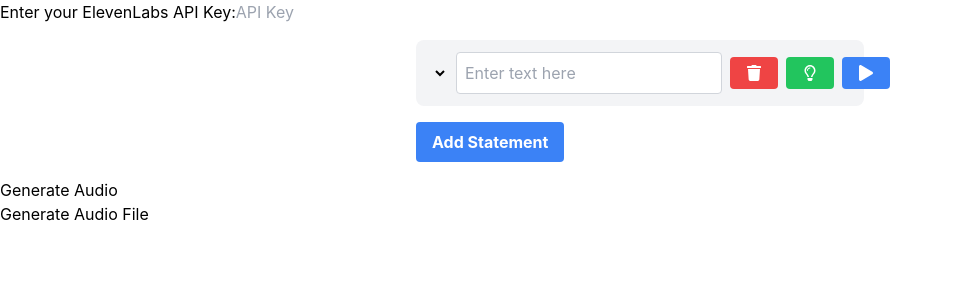
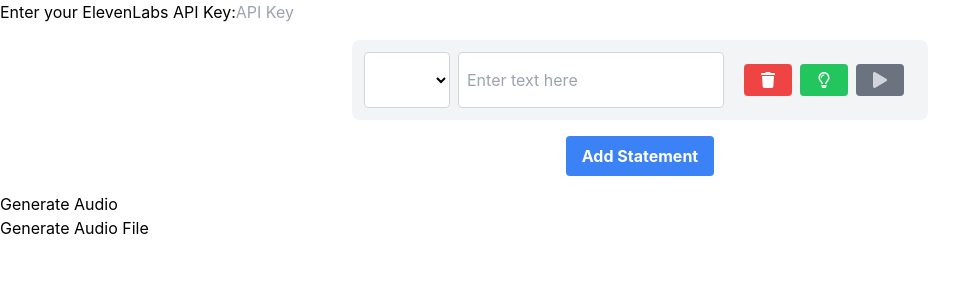
Before and after one commit to szulcmaciej/debater, a React (Create React App) app: page / in a window 1280 px wide. Both pictures are taken after a click on the button "Add Statement". Shown: the top 300 px of the page, without its empty margins (0-966 px from the left). Built offline with nearby package versions, Linux system fonts and the light colour scheme.

Commit message:
DialogCreation UI

```diff
--- a/src/components/DialogCreation.js
+++ b/src/components/DialogCreation.js
@@ -48,11 +48,11 @@ const playAudio = async (statement) => {
 
   return (
     <div className="flex flex-col items-center p-4">
-      <div className="w-full max-w-md space-y-4">
+    <div className="w-full max-w-xl space-y-4">
         {dialog.map((statement, index) => (
-          <div key={index} className="flex items-center space-x-2 bg-gray-100 p-3 rounded-lg">
+            <div key={index} className="flex flex-col sm:flex-row space-y-2 sm:space-y-0 sm:space-x-2 bg-gray-100 p-3 rounded-lg">
                 <select
-              className="bg-transparent flex-1"
+                    className="flex-1 bg-white border border-gray-300 p-2 rounded"
                     value={statement.speaker}
                     onChange={(e) => updateStatement(index, 'speaker', e.target.value)}
                 >
@@ -67,6 +67,7 @@ const playAudio = async (statement) => {
                     onChange={(e) => updateStatement(index, 'text', e.target.value)}
                     placeholder="Enter text here"
                 />
+                <div className="flex flex-row items-center space-y-0 space-x-2 bg-gray-100 p-3 rounded-lg">
                     <button
                         className="bg-red-500 hover:bg-red-700 text-white font-bold py-2 px-4 rounded"
                         onClick={() => removeStatement(index)}>
@@ -78,12 +79,15 @@ const playAudio = async (statement) => {
                         <FaRegLightbulb />
                     </button>
                     <button
-                className="bg-blue-500 hover:bg-blue-700 text-white font-bold py-2 px-4 rounded"
-                onClick={() => playAudio(statement)}>
+                        className={`font-bold py-2 px-4 rounded ${statement.generatedAudio && statement.text === statement.prevText ? 'bg-blue-500 hover:bg-blue-700 text-white' : 'bg-gray-500 text-gray-300 cursor-not-allowed'}`}
+                        onClick={() => playAudio(statement)}
+                        disabled={!statement.generatedAudio || statement.text !== statement.prevText}>
                         <FaPlay />
                     </button>
                 </div>
+            </div>
         ))}
+        <div className="flex justify-center">
             <button
                 className="bg-blue-500 hover:bg-blue-700 text-white font-bold py-2 px-4 rounded"
                 onClick={addStatement}>
@@ -91,6 +95,7 @@ const playAudio = async (statement) => {
             </button>
         </div>
       </div>
+    </div>
   );
 };
 
```
Lines whose indentation alone changed are shown as unchanged.
